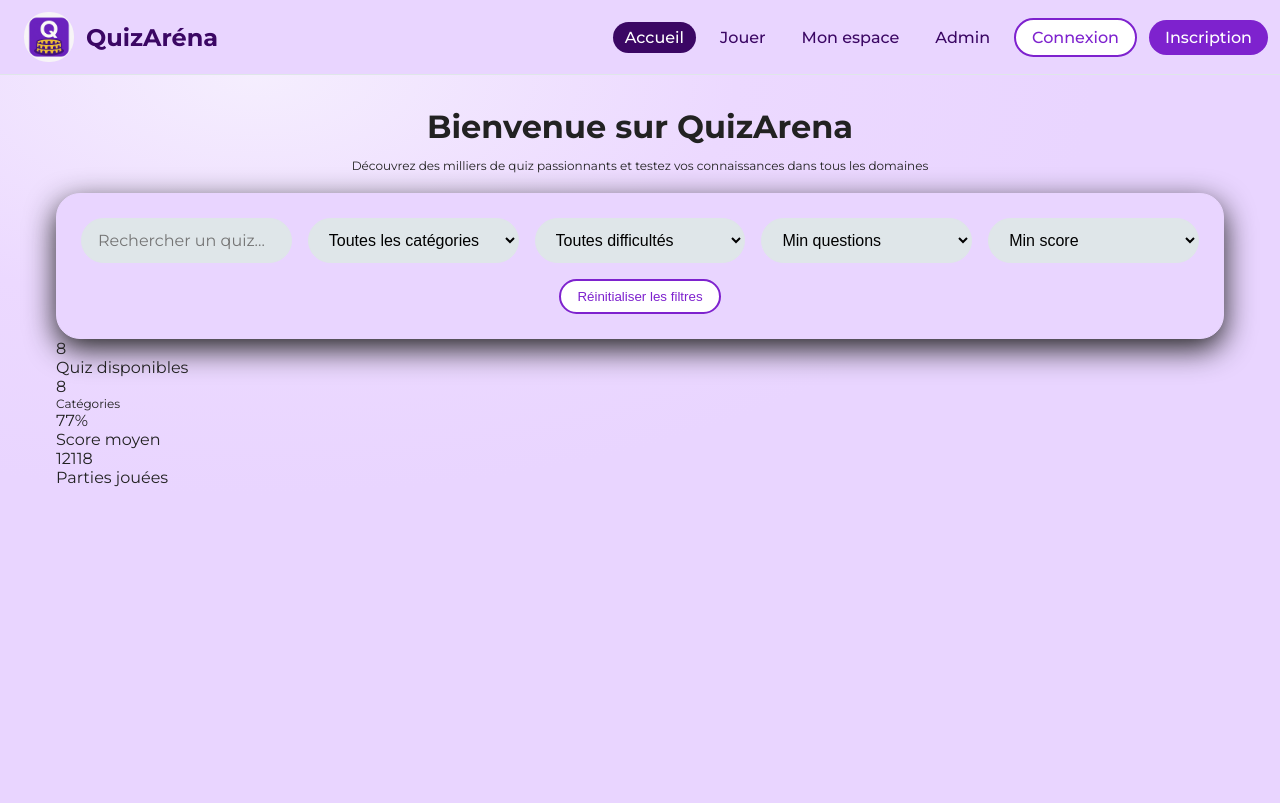
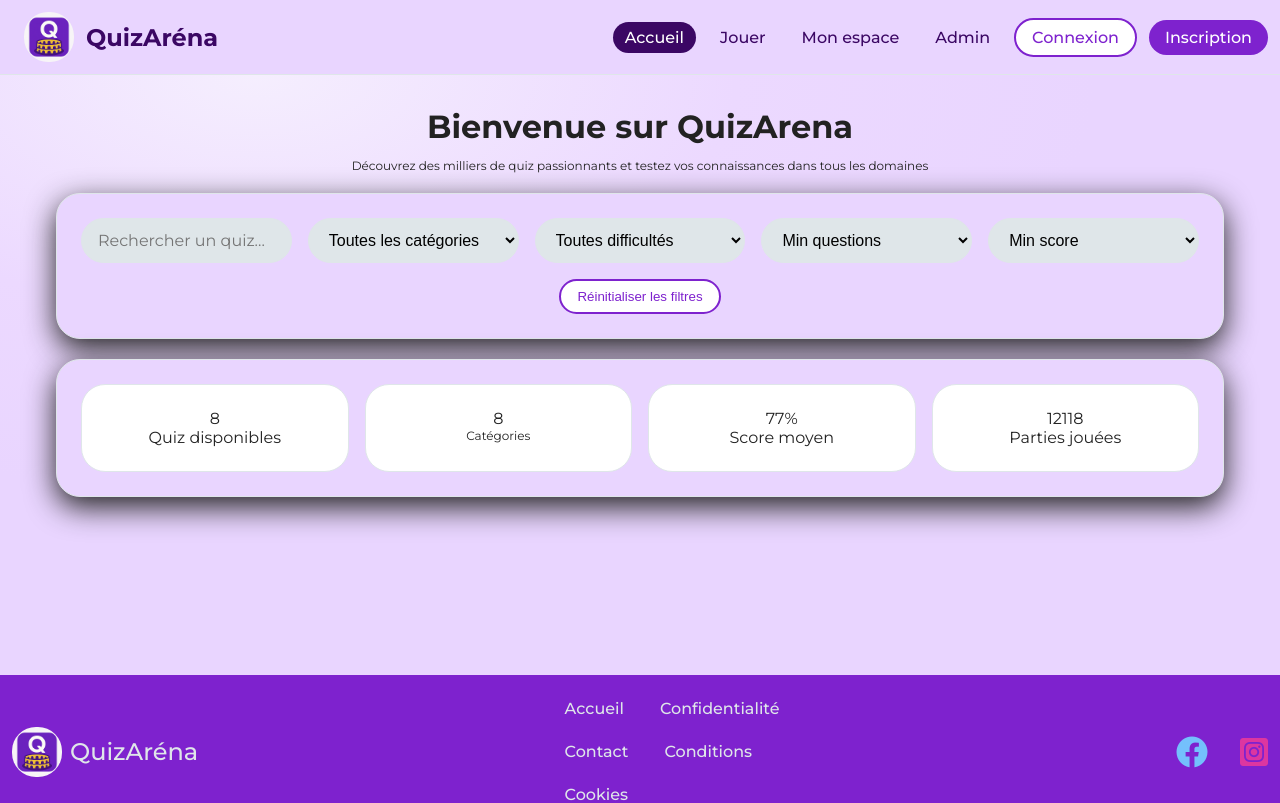
Before and after one commit to julien54190/QuizArena, an Angular app: page /accueil in a window 1280 px wide. Shown: the top 803 px of the page. Built offline with nearby package versions, Linux system fonts and the light colour scheme.

Commit message:
style(home): :lipstick: style des card statistique

```diff
--- a/src/app/views/home/accueil.component.ts
+++ b/src/app/views/home/accueil.component.ts
@@ -15,9 +15,9 @@
           <p class="text-sm">Découvrez des milliers de quiz passionnants et testez vos connaissances dans tous les domaines</p>
         </div>
         <!-- Barre de recherche -->
-        <app-searchbar (searchChanged)="onSearchChanged($event)" class="mt-20"></app-searchbar>
+        <app-searchbar (searchChanged)="onSearchChanged($event)"></app-searchbar>
         <!-- Composant Statbar -->
-        <app-statbar class="mt-20"></app-statbar>
+        <app-statbar></app-statbar>
       </div>
     </div>
   `,
--- a/src/app/views/home/components/searchbar.component.ts
+++ b/src/app/views/home/components/searchbar.component.ts
@@ -8,9 +8,9 @@
   selector: 'app-searchbar',
   imports: [CommonModule, FormsModule],
   template: `
-    <div class="home-panel p-25 card" role="search">
+    <div class="card card-shadow mt-20" role="search">
       <div class="flex flex-wrap gap-16">
-        <div class="search-field">
+        <div class="field">
           <label for="search-input" class="sr-only">Rechercher un quiz</label>
           <input
             id="search-input"
@@ -23,7 +23,7 @@
           />
         </div>
 
-        <div class="search-field">
+        <div class="field">
           <label for="category-select" class="sr-only">Filtrer par catégorie</label>
           <select
             id="category-select"
@@ -39,7 +39,7 @@
           </select>
         </div>
 
-        <div class="search-field">
+        <div class="field">
           <label for="difficulty-select" class="sr-only">Filtrer par difficulté</label>
           <select
             id="difficulty-select"
@@ -55,7 +55,7 @@
           </select>
         </div>
 
-        <div class="search-field">
+        <div class="field">
           <label for="questions-select" class="sr-only">Filtrer par nombre de questions</label>
           <select
             id="questions-select"
@@ -72,7 +72,7 @@
           </select>
         </div>
 
-        <div class="search-field">
+        <div class="field">
           <label for="score-select" class="sr-only">Filtrer par score minimum</label>
           <select
             id="score-select"
--- a/src/app/views/home/components/statbar.component.ts
+++ b/src/app/views/home/components/statbar.component.ts
@@ -6,21 +6,21 @@
   selector: 'app-statbar',
   imports: [],
   template: `
-        <div>
-          <div>
-            <div>
+        <div class="mt-20 card card-shadow">
+          <div class="flex flex-wrap gap-16">
+            <div class="card w-100 field text-center card-white ">
               <div>{{ totalQuizzes() }}</div>
               <div>Quiz disponibles</div>
             </div>
-            <div>
+            <div class="card w-100 field text-center card-white">
               <div>{{ totalCategories() }}</div>
               <div class="text-sm">Catégories</div>
             </div>
-            <div>
+            <div class="card w-100 field  text-center card-white">
               <div>{{ averageScore() }}%</div>
               <div>Score moyen</div>
             </div>
-            <div>
+            <div class="card w-100 field  text-center card-white">
               <div>{{ totalPlays() }}</div>
               <div>Parties jouées</div>
             </div>
--- a/src/assets/styles/_thèmes.scss
+++ b/src/assets/styles/_thèmes.scss
@@ -8,8 +8,15 @@
     padding: 24px;
     border-radius: var(--radius);
     border: var(--border);
+    background-color: var(--light);
+}
+
+.card-shadow {
     box-shadow: var(--box-shadow);
-    background-color: var(--light);
+}
+
+.card-white {
+    background-color: var(--white);
 }
 
 .radius {
--- a/src/assets/styles/_utils.scss
+++ b/src/assets/styles/_utils.scss
@@ -172,7 +172,7 @@
     }
 }
 
-.search-field {
+.field {
   flex: 1;
   min-width: 200px;
 }
--- a/src/assets/styles/_variables.scss
+++ b/src/assets/styles/_variables.scss
@@ -9,6 +9,7 @@
     --success: #22c55e;
     --danger: #dc2626;
     --danger-dark: #921515;
+    --white: #ffffff;
 
     --border: 1px solid var(--gray-100);
     --border-light: 1px solid var(--light);
--- a/src/assets/styles/home/_home.scss
+++ b/src/assets/styles/home/_home.scss
@@ -2,7 +2,8 @@
 .home-container {
   background: radial-gradient(1200px 600px at 20% 0%, #f5eefe 0%, #ecd9ff 40%, #e9d5ff 70%);
   padding: 32px 0 48px 0;
-  min-height: 100vh;
+  min-height: 75vh;
+
 }
 
 .home-content {
@@ -10,10 +11,3 @@
   margin: 0 auto;
   padding: 0 16px;
 }
-
-.home-panel {
-  background: var(--light);
-  border-radius: var(--radius);
-  box-shadow: var(--box-shadow);
-  border: var(--border-light);
-}
```
